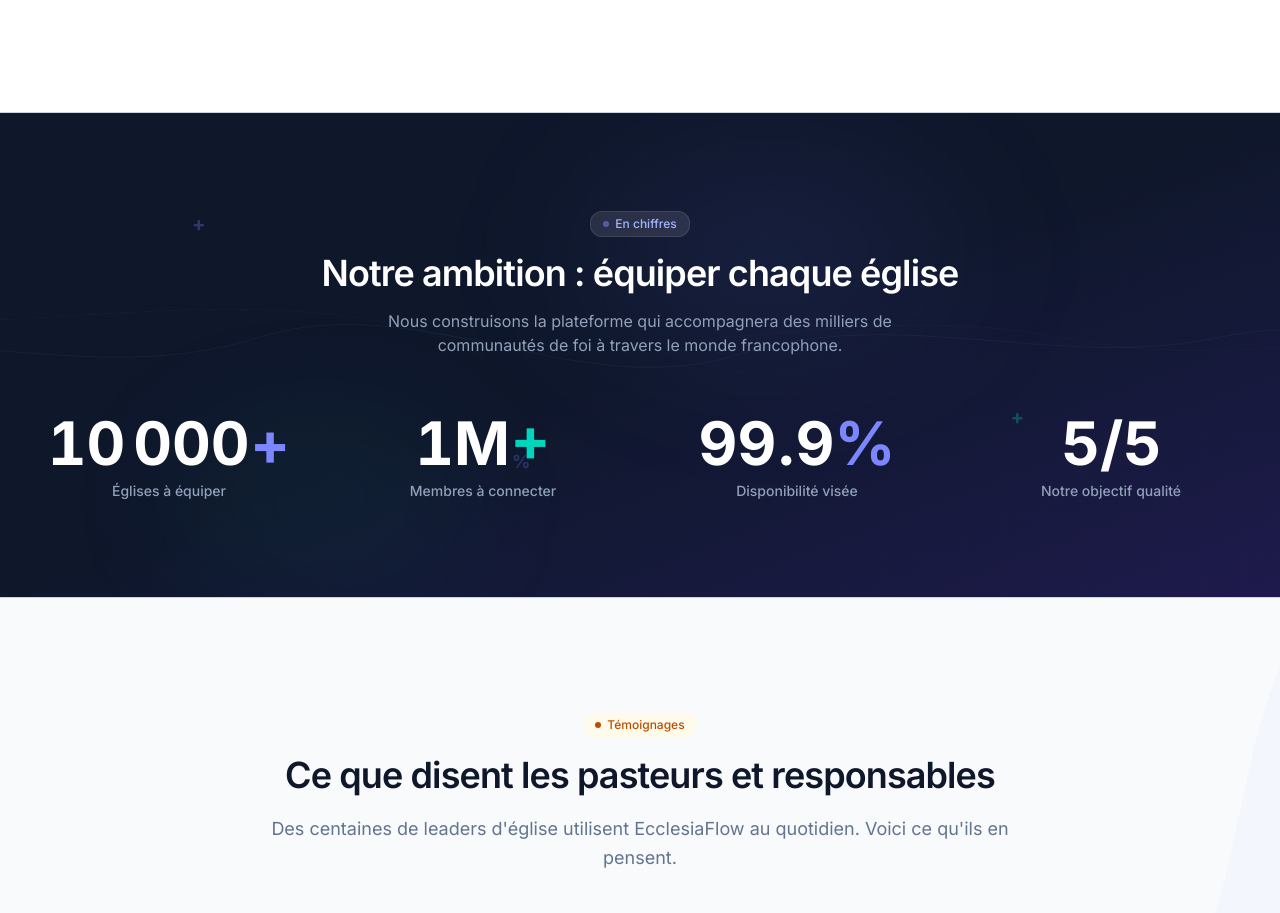
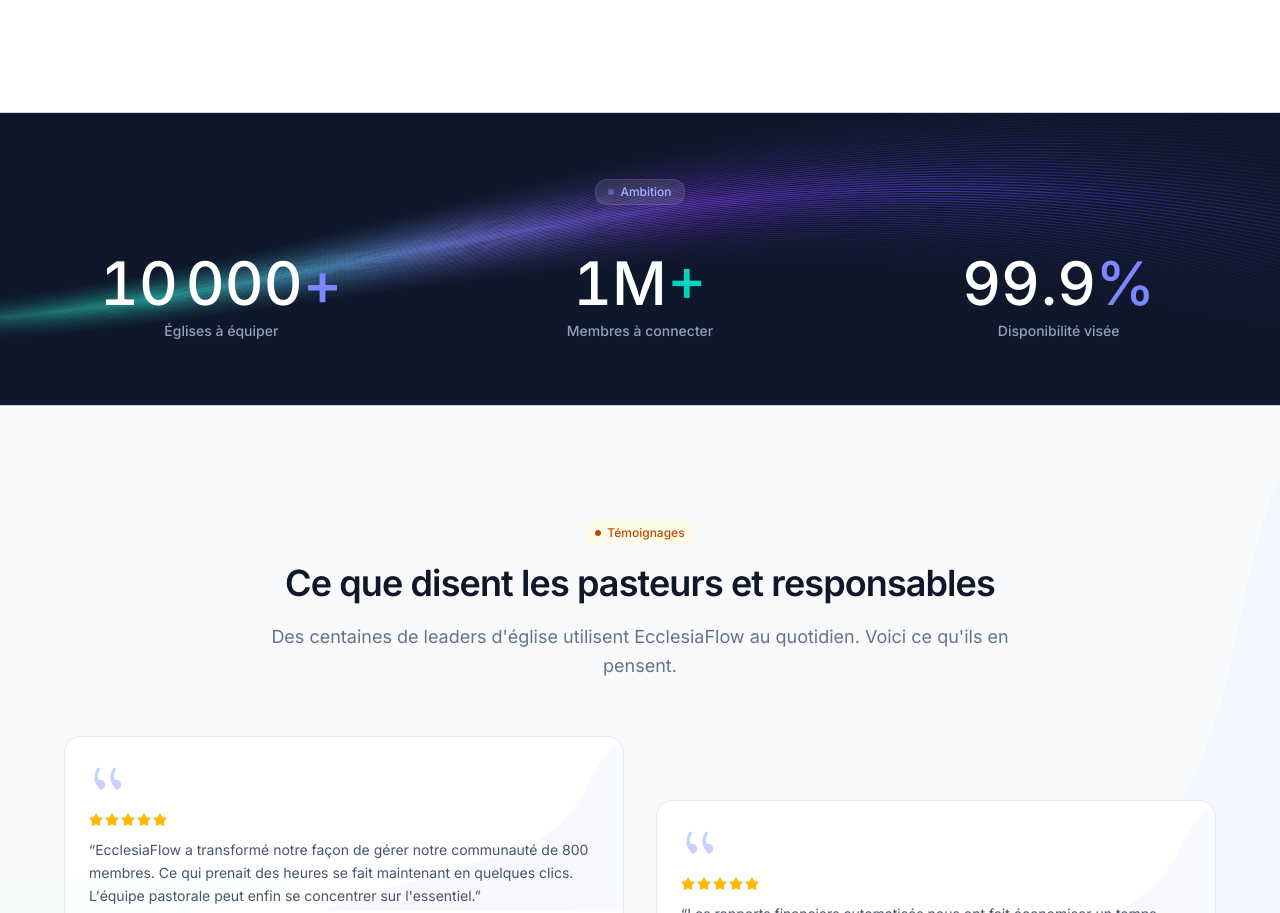
Before and after one commit to GYOM15/ecclesiaflow-landing, a Next.js app: page / in a window 1280 px wide. Shown: the part 7631-8544 px from the top of the page. Built offline with nearby package versions, Linux system fonts and the light colour scheme; no server answers.

Commit message:
Redesign stats with WaveRibbon and badge
Replace light background with slate-900 + WaveRibbon
animation. Add Ambition badge with pulsing dot, reduce
to 3 stats, use font-medium instead of bold.

```diff
--- a/components/sections/stats.tsx
+++ b/components/sections/stats.tsx
@@ -2,13 +2,13 @@
 
 import { AnimatedCounter } from "@/components/animation/animated-counter";
 import { ScrollReveal } from "@/components/animation/scroll-reveal";
+import WaveRibbon from "@/components/animation/wave-ribbon";
 import { STATS } from "@/lib/constants";
 
 const symbolColors = [
   "text-indigo-400",
   "text-teal-400",
   "text-indigo-400",
-  "text-teal-400",
 ];
 
 /* Render suffix with only + and % symbols colored */
@@ -26,46 +26,23 @@
 
 export function Stats() {
   return (
-    <section className="relative py-20 lg:py-24 overflow-hidden">
-      {/* Background gradient */}
-      <div className="absolute inset-0 bg-gradient-to-br from-slate-900 via-slate-900 to-indigo-950" />
-      {/* Grid pattern */}
-      <div className="absolute inset-0 opacity-[0.04]" style={{ backgroundImage: "linear-gradient(rgba(255,255,255,0.1) 1px, transparent 1px), linear-gradient(90deg, rgba(255,255,255,0.1) 1px, transparent 1px)", backgroundSize: "40px 40px" }} />
-      {/* Topographic SVG lines */}
-      <div className="absolute inset-0 overflow-hidden pointer-events-none" aria-hidden="true">
-        <svg className="absolute top-[15%] left-0 w-[200%] h-[70%] animate-[topoSlide_40s_linear_infinite]" viewBox="0 0 2880 400" fill="none" preserveAspectRatio="none">
-          <path d="M0,200 C180,160 360,240 540,180 C720,120 900,260 1080,200 C1260,140 1440,220 1620,180 C1800,140 1980,240 2160,200 C2340,160 2520,220 2700,180 L2880,200" stroke="#334155" strokeWidth="1" opacity="0.3" fill="none" />
-          <path d="M0,150 C240,190 480,110 720,170 C960,230 1200,130 1440,180 C1680,230 1920,140 2160,170 C2400,200 2640,140 2880,160" stroke="#334155" strokeWidth="0.8" opacity="0.2" fill="none" />
-          <path d="M0,260 C300,220 600,300 900,240 C1200,180 1500,280 1800,240 C2100,200 2400,270 2700,230 L2880,250" stroke="#334155" strokeWidth="0.6" opacity="0.15" fill="none" />
-        </svg>
-        {/* Colored symbols */}
-        <span className="absolute top-[20%] left-[15%] text-indigo-400 text-xl font-bold opacity-30 select-none">+</span>
-        <span className="absolute top-[60%] right-[20%] text-teal-400 text-xl font-bold opacity-30 select-none">+</span>
-        <span className="absolute bottom-[25%] left-[40%] text-indigo-400 text-lg font-bold opacity-25 select-none">%</span>
-      </div>
-      {/* Glow orbs */}
-      <div className="absolute top-0 right-[20%] w-[40%] h-[60%] bg-[radial-gradient(ellipse_at_center,rgba(99,102,241,0.15),transparent_70%)] rounded-full blur-3xl" />
-      <div className="absolute bottom-0 left-[10%] w-[30%] h-[40%] bg-[radial-gradient(ellipse_at_center,rgba(20,184,166,0.12),transparent_70%)] rounded-full blur-3xl" />
+    <section className="relative py-12 lg:py-16 overflow-hidden bg-slate-900">
+      {/* Wave ribbon animation */}
+      <WaveRibbon />
 
-      <div className="relative max-w-7xl mx-auto px-4 sm:px-6 lg:px-8">
-        <div className="text-center mb-14">
+      <div className="relative z-10 max-w-7xl mx-auto px-4 sm:px-6 lg:px-8">
+        <div className="text-center mb-8">
           <span className="inline-flex items-center gap-1.5 px-3 py-1 rounded-xl text-xs font-medium bg-white/10 text-indigo-300 border border-white/10 mb-4">
             <span className="w-1.5 h-1.5 rounded-full bg-indigo-400 animate-pulse" />
-            En chiffres
+            Ambition
           </span>
-          <h2 className="text-2xl sm:text-3xl lg:text-4xl font-semibold tracking-tight text-white mb-4">
-            Notre ambition : équiper chaque église
-          </h2>
-          <p className="text-base text-slate-400 max-w-xl mx-auto">
-            Nous construisons la plateforme qui accompagnera des milliers de communautés de foi à travers le monde francophone.
-          </p>
         </div>
 
         <ScrollReveal>
-          <div className="grid grid-cols-2 lg:grid-cols-4 gap-6 lg:gap-10">
+          <div className="grid grid-cols-3 gap-6 lg:gap-10">
             {STATS.map((stat, i) => (
               <div key={stat.label} className="text-center">
-                <div className="text-4xl sm:text-5xl lg:text-6xl font-bold text-white mb-2">
+                <div className="text-4xl sm:text-5xl lg:text-6xl font-medium text-white mb-2">
                   <AnimatedCounter value={stat.value} />
                   <ColoredSuffix suffix={stat.suffix} colorClass={symbolColors[i]} />
                 </div>
--- a/lib/constants.ts
+++ b/lib/constants.ts
@@ -156,7 +156,6 @@
   { value: 10000, suffix: "+", label: "Églises à équiper" },
   { value: 1, suffix: "M+", label: "Membres à connecter" },
   { value: 99, suffix: ".9%", label: "Disponibilité visée" },
-  { value: 5, suffix: "/5", label: "Notre objectif qualité" },
 ];
 
 // ─── Testimonials ────────────────────────────────────────
```
